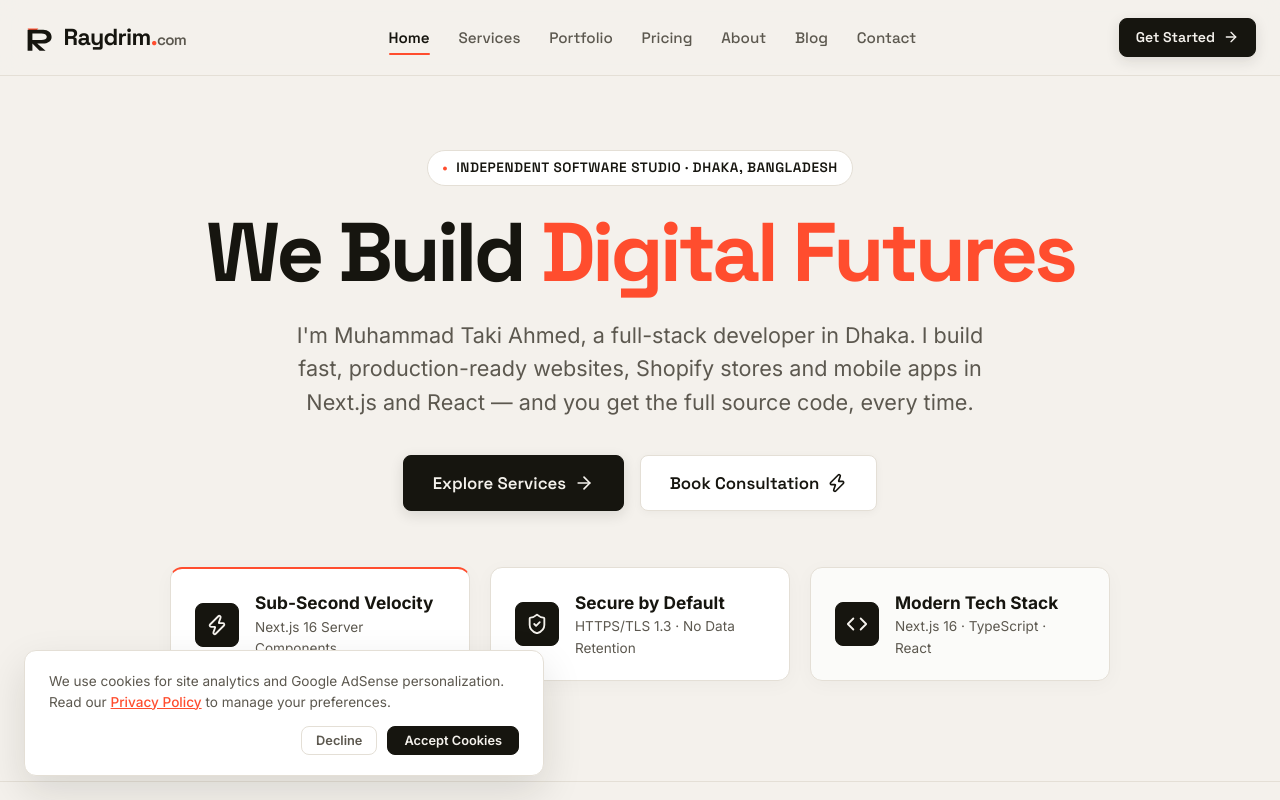
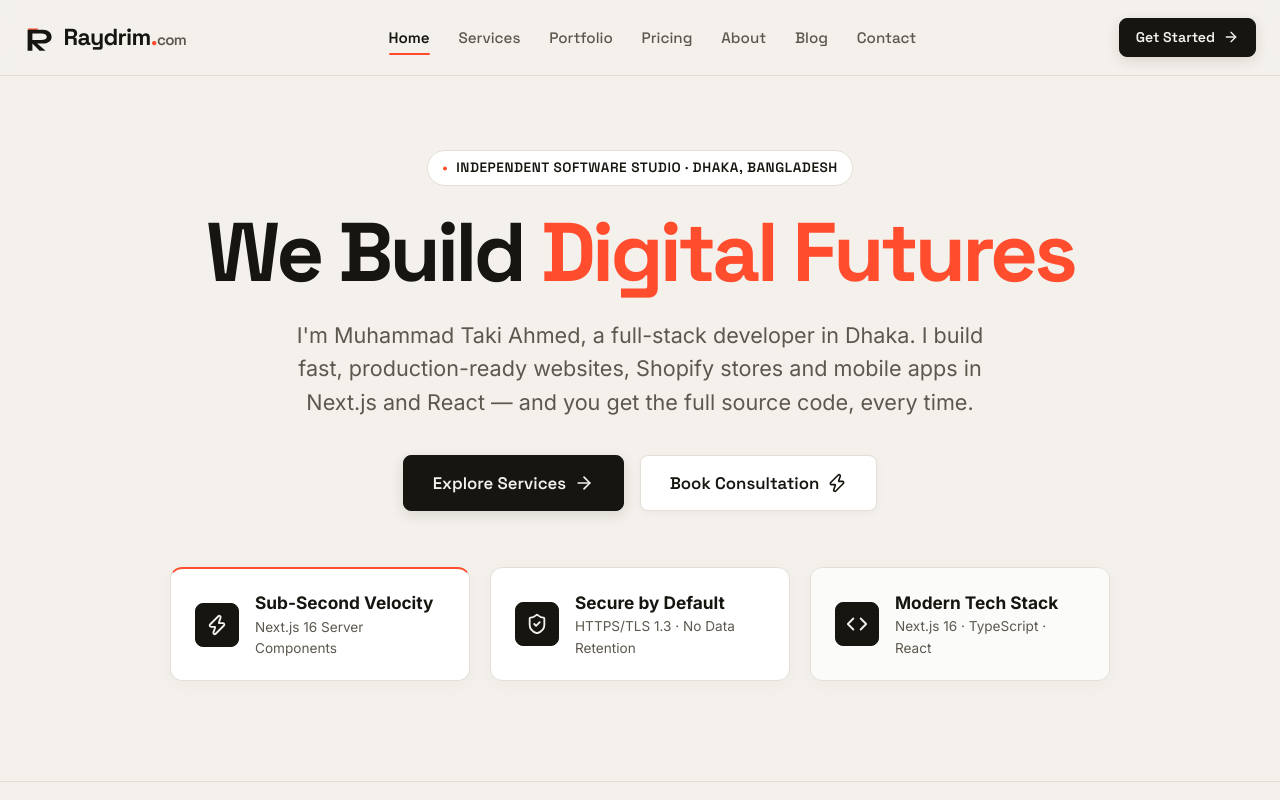
Before and after one commit to takiahmed24/raydrim, a Next.js app: page / in a window 1280 px wide. Shown: the top 800 px of the page. Built offline with nearby package versions, Linux system fonts and the light colour scheme.

Commit message:
remove custom CookieBanner in favor of published Google Funding Choices CMP

```diff
--- a/src/app/layout.tsx
+++ b/src/app/layout.tsx
@@ -2,7 +2,6 @@ import type { Metadata } from 'next';
 import { Space_Grotesk, Inter } from 'next/font/google';
 import Navbar from '@/components/layout/Navbar';
 import Footer from '@/components/layout/Footer';
-import CookieBanner from '@/components/layout/CookieBanner';
 import './globals.css';
 
 const spaceGrotesk = Space_Grotesk({
@@ -138,18 +137,6 @@ export default function RootLayout({
       <head>
         <meta name="google-adsense-account" content="ca-pub-4263728957042690" />
         <script
-          dangerouslySetInnerHTML={{
-            __html: `
-              if (typeof window !== 'undefined') {
-                var consent = localStorage.getItem('raydrim_cookie_consent');
-                if (consent === 'denied') {
-                  (window.adsbygoogle = window.adsbygoogle || []).pauseAdRequests = 1;
-                }
-              }
-            `,
-          }}
-        />
-        <script
           async
           src="https://pagead2.googlesyndication.com/pagead/js/adsbygoogle.js?client=ca-pub-4263728957042690"
           crossOrigin="anonymous"
@@ -171,7 +158,6 @@ export default function RootLayout({
         <Navbar />
         <main className="main-content">{children}</main>
         <Footer />
-        <CookieBanner />
       </body>
     </html>
   );
--- a/src/components/layout/CookieBanner.module.css
+++ /dev/null
@@ -1,96 +0,0 @@
-.banner {
-  position: fixed;
-  bottom: 24px;
-  left: 24px;
-  right: 24px;
-  max-width: 520px;
-  background: var(--surface);
-  border: 1px solid var(--rule);
-  border-radius: var(--radius-md);
-  box-shadow: 0 16px 40px rgba(22, 21, 15, 0.12);
-  padding: 20px 24px;
-  z-index: 9999;
-  box-sizing: border-box;
-  animation: slideUp 0.3s var(--ease) forwards;
-}
-
-@keyframes slideUp {
-  from {
-    opacity: 0;
-    transform: translateY(20px);
-  }
-  to {
-    opacity: 1;
-    transform: translateY(0);
-  }
-}
-
-.container {
-  display: flex;
-  flex-direction: column;
-  gap: 14px;
-}
-
-.text {
-  font-size: 0.85rem;
-  color: var(--ink-soft);
-  line-height: 1.5;
-  margin: 0;
-}
-
-.link {
-  color: var(--accent);
-  text-decoration: underline;
-  font-weight: 500;
-}
-
-.actions {
-  display: flex;
-  align-items: center;
-  justify-content: flex-end;
-  gap: 10px;
-}
-
-.declineBtn {
-  background: transparent;
-  color: var(--ink-soft);
-  border: 1px solid var(--rule);
-  padding: 6px 14px;
-  border-radius: var(--radius-sm);
-  font-size: 0.8rem;
-  font-weight: 600;
-  cursor: pointer;
-  transition: all 0.2s ease;
-}
-
-.declineBtn:hover {
-  background: var(--bg);
-  color: var(--ink);
-}
-
-.acceptBtn {
-  background: var(--ink);
-  color: var(--bg);
-  border: 1px solid var(--ink);
-  padding: 6px 16px;
-  border-radius: var(--radius-sm);
-  font-size: 0.8rem;
-  font-weight: 600;
-  cursor: pointer;
-  transition: all 0.2s ease;
-}
-
-.acceptBtn:hover {
-  background: var(--accent);
-  border-color: var(--accent);
-  color: #ffffff;
-}
-
-@media (max-width: 600px) {
-  .banner {
-    left: 12px;
-    right: 12px;
-    bottom: 12px;
-    padding: 16px;
-  }
-}
--- a/src/components/layout/CookieBanner.tsx
+++ /dev/null
@@ -1,57 +0,0 @@
-'use client';
-
-import React, { useState, useEffect } from 'react';
-import styles from './CookieBanner.module.css';
-
-export default function CookieBanner() {
-  const [mounted, setMounted] = useState(false);
-  const [showBanner, setShowBanner] = useState(false);
-
-  useEffect(() => {
-    setMounted(true);
-    const consent = localStorage.getItem('raydrim_cookie_consent');
-    if (!consent) {
-      setShowBanner(true);
-    }
-  }, []);
-
-  const handleAccept = () => {
-    localStorage.setItem('raydrim_cookie_consent', 'granted');
-    setShowBanner(false);
-    if (typeof window !== 'undefined') {
-      window.dispatchEvent(new Event('cookie_consent_granted'));
-    }
-  };
-
-  const handleDecline = () => {
-    localStorage.setItem('raydrim_cookie_consent', 'denied');
-    setShowBanner(false);
-    if (typeof window !== 'undefined') {
-      window.dispatchEvent(new Event('cookie_consent_denied'));
-    }
-  };
-
-  if (!mounted || !showBanner) return null;
-
-  return (
-    <div className={styles.banner} role="dialog" aria-label="Cookie consent banner">
-      <div className={styles.container}>
-        <p className={styles.text}>
-          We use cookies for site analytics and Google AdSense personalization. Read our{' '}
-          <a href="/privacy" className={styles.link}>
-            Privacy Policy
-          </a>{' '}
-          to manage your preferences.
-        </p>
-        <div className={styles.actions}>
-          <button onClick={handleDecline} className={styles.declineBtn}>
-            Decline
-          </button>
-          <button onClick={handleAccept} className={styles.acceptBtn}>
-            Accept Cookies
-          </button>
-        </div>
-      </div>
-    </div>
-  );
-}
```
Also changed, not shown: 1 other file (tests, documents, lock files or other folders).
